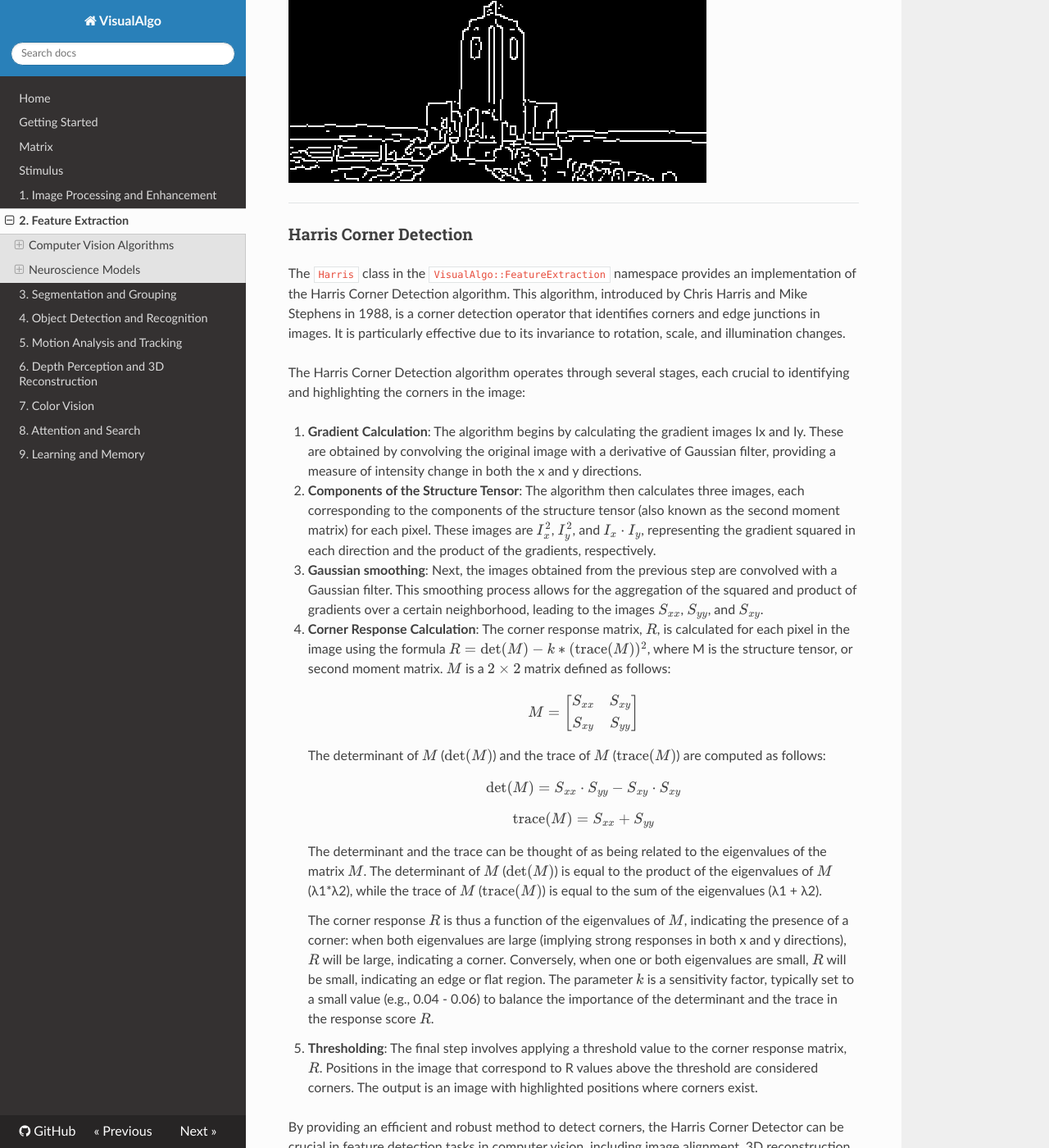
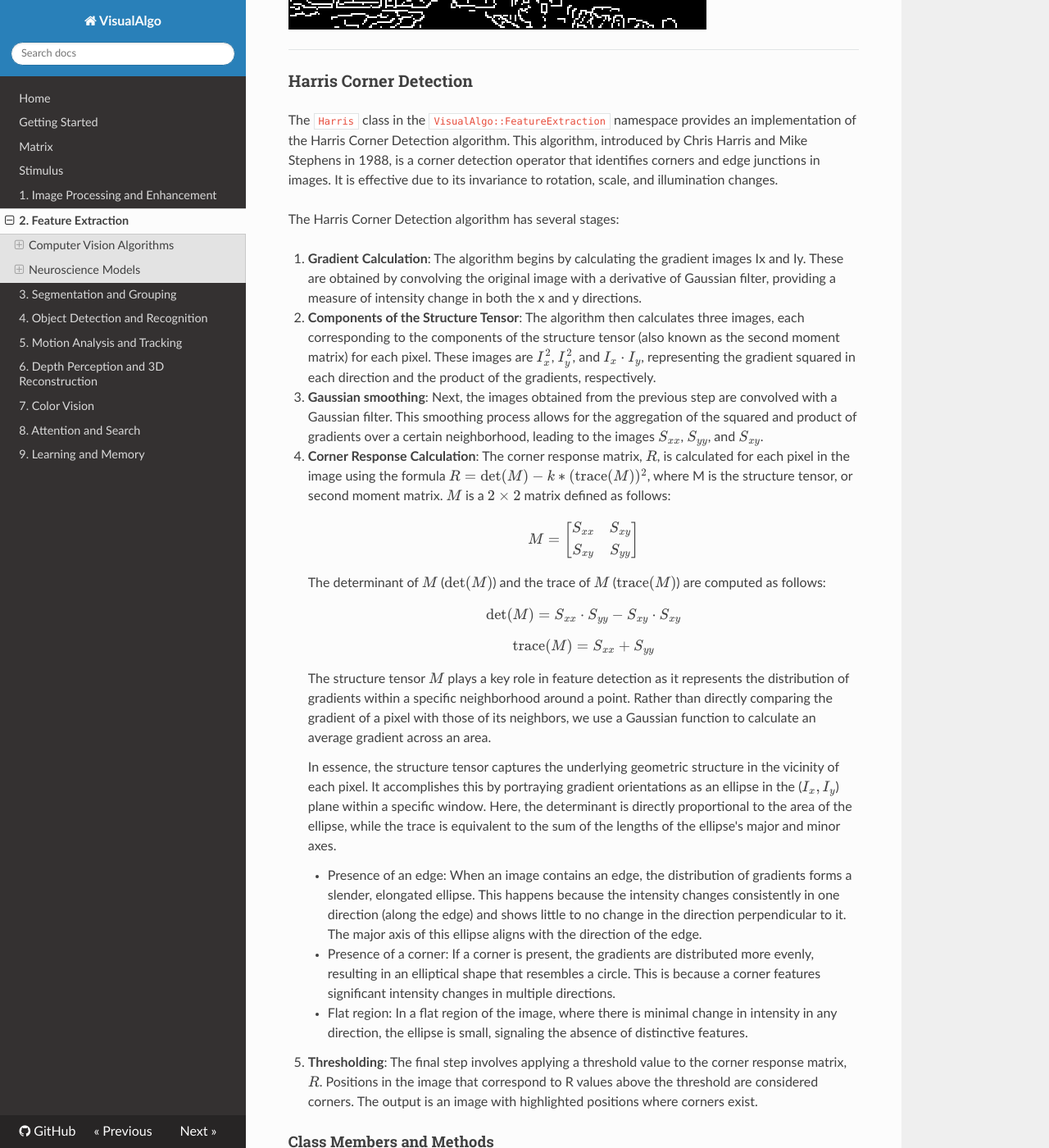
Before and after one commit to tonyfu97/VisualAlgo, an MkDocs documentation site: the page built from docs/pages/feature-extraction.md, in a window 1280 px wide and 1400 px high, scrolled down 7900 px. Shown: the whole window at 82% size. Built offline with MkDocs 1.6.1, drawn with Linux system fonts in a browser that asks for light colours; nearby versions of some CDN libraries; formulas are drawn with MathJax 3; some of the changed text lies outside the part shown.

Commit message:
Add documentation

````diff
--- a/docs/pages/feature-extraction.md
+++ b/docs/pages/feature-extraction.md
@@ -51,8 +51,6 @@ image_gaussian.save("datasets/FeatureExtraction/cat_gaussian.ppm", true);
 image_sobel_x.save("datasets/FeatureExtraction/cat_sobel_x.ppm", true);
 image_sobel_y.save("datasets/FeatureExtraction/cat_sobel_y.ppm", true);
 ```
-
-In this code, instances of `GaussianFilter`, `SobelFilterX`, and `SobelFilterY` are directly created. Each filter is then applied to the loaded image by calling their `apply` function, and the resulting filtered images are saved to files for later analysis or visualization.
 
 ---
 
@@ -157,8 +155,6 @@ edge_thinned_image = edgeNonMaxSuppression.apply(image);
 edge_thinned_image.save("datasets/FeatureExtraction/cat_edge_non_max_suppression.ppm", true);
 ```
 
-In this code, an instance of `EdgeNonMaxSuppression` is created. The `apply` function of this instance is called with the loaded and normalized image as argument. The function returns an edge-thinned image which is saved to file for later analysis or visualization.
-
 #### Note
 
 The implementation assumes that the image has already been smoothed to remove noise and that appropriate gradient magnitude and direction have been computed. The edge non-maximum suppression is then used to thin out the edges in the image.
@@ -222,9 +218,9 @@ Canny Edges (sigma = 1.0, low_threshold = 0.1, high_threshold = 0.2):
 
 ### Harris Corner Detection
 
-The `Harris` class in the `VisualAlgo::FeatureExtraction` namespace provides an implementation of the Harris Corner Detection algorithm. This algorithm, introduced by Chris Harris and Mike Stephens in 1988, is a corner detection operator that identifies corners and edge junctions in images. It is particularly effective due to its invariance to rotation, scale, and illumination changes.
+The `Harris` class in the `VisualAlgo::FeatureExtraction` namespace provides an implementation of the Harris Corner Detection algorithm. This algorithm, introduced by Chris Harris and Mike Stephens in 1988, is a corner detection operator that identifies corners and edge junctions in images. It is effective due to its invariance to rotation, scale, and illumination changes.
 
-The Harris Corner Detection algorithm operates through several stages, each crucial to identifying and highlighting the corners in the image:
+The Harris Corner Detection algorithm has several stages:
 
 1. **Gradient Calculation**: The algorithm begins by calculating the gradient images Ix and Iy. These are obtained by convolving the original image with a derivative of Gaussian filter, providing a measure of intensity change in both the x and y directions.
 
@@ -244,14 +240,18 @@ The Harris Corner Detection algorithm operates through several stages, each cruc
 
     $$\text{trace}(M) = S_{xx} + S_{yy}$$
 
-    The determinant and the trace can be thought of as being related to the eigenvalues of the matrix \(M\). The determinant of \(M\) (\(\det(M)\)) is equal to the product of the eigenvalues of \(M\) (λ1*λ2), while the trace of \(M\) (\(\text{trace}(M)\)) is equal to the sum of the eigenvalues (λ1 + λ2).
+    The structure tensor \(M\) plays a key role in feature detection as it represents the distribution of gradients within a specific neighborhood around a point. Rather than directly comparing the gradient of a pixel with those of its neighbors, we use a Gaussian function to calculate an average gradient across an area.
 
-    The corner response \(R\) is thus a function of the eigenvalues of \(M\), indicating the presence of a corner: when both eigenvalues are large (implying strong responses in both x and y directions), \(R\) will be large, indicating a corner. Conversely, when one or both eigenvalues are small, \(R\) will be small, indicating an edge or flat region. The parameter \(k\) is a sensitivity factor, typically set to a small value (e.g., 0.04 - 0.06) to balance the importance of the determinant and the trace in the response score \(R\).
+    In essence, the structure tensor captures the underlying geometric structure in the vicinity of each pixel. It accomplishes this by portraying gradient orientations as an ellipse in the (\(I_x, I_y\)) plane within a specific window. Here, the determinant is directly proportional to the area of the ellipse, while the trace is equivalent to the sum of the lengths of the ellipse's major and minor axes.
+
+    - Presence of an edge: When an image contains an edge, the distribution of gradients forms a slender, elongated ellipse. This happens because the intensity changes consistently in one direction (along the edge) and shows little to no change in the direction perpendicular to it. The major axis of this ellipse aligns with the direction of the edge.
+
+    - Presence of a corner: If a corner is present, the gradients are distributed more evenly, resulting in an elliptical shape that resembles a circle. This is because a corner features significant intensity changes in multiple directions.
+
+    - Flat region: In a flat region of the image, where there is minimal change in intensity in any direction, the ellipse is small, signaling the absence of distinctive features.
 
 
 5. **Thresholding**: The final step involves applying a threshold value to the corner response matrix, \(R\). Positions in the image that correspond to R values above the threshold are considered corners. The output is an image with highlighted positions where corners exist.
-
-By providing an efficient and robust method to detect corners, the Harris Corner Detector can be crucial in feature detection tasks in computer vision, including image alignment, 3D reconstruction, motion tracking, and object recognition.
 
 #### Class Members and Methods
 
````
Also changed, not shown: other parts of docs/pages/feature-extraction.md (+1 -1 lines), docs/pages/segmentation-and-grouping.md (+1 -1 lines).
